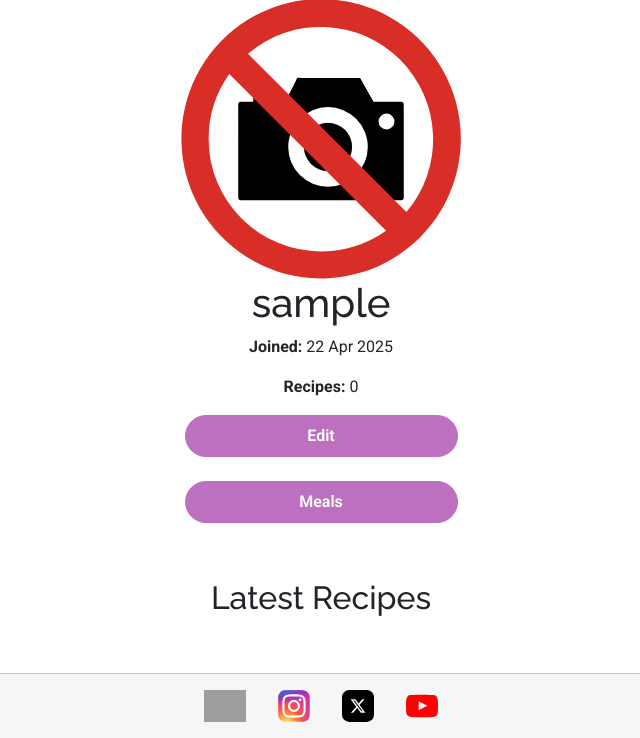
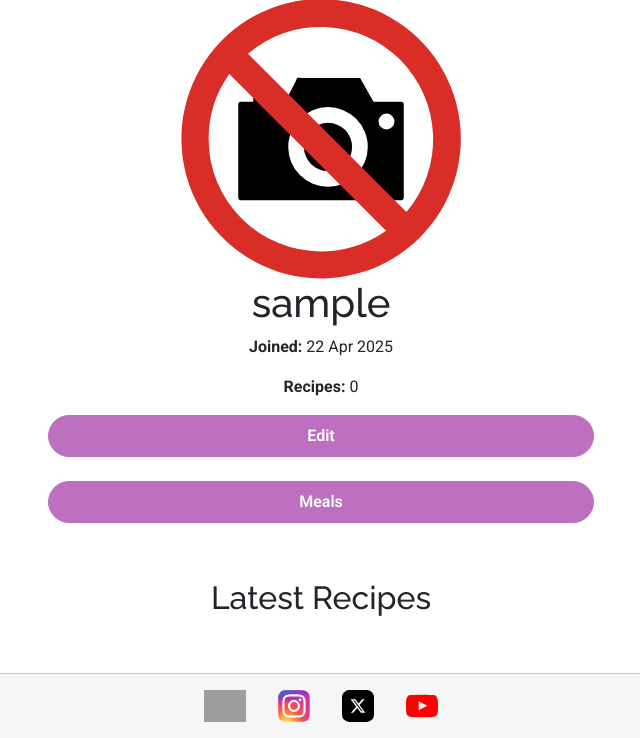
Before and after one commit to mildred-prog/recipe_book, a Django app: template profiles/templates/profiles/profile.html in a window 1280 px wide. Shown: the part 115-853 px from the top of the page, without its empty margins (319-959 px from the left). Run offline with Django 4.2, Linux system fonts and the light colour scheme; the template is opened without the code that fills it: values that come from a table or form of the project are taken from there, others are empty; the visitor is signed in with stand-in values (Sample User, id 1); data comes from the database, SQL or seed files in the repository; some libraries are stand-ins or nearby versions; grey boxes are pictures that could not be loaded.

Commit message:
Update button widths for edit and meals actions in profile

```diff
--- a/profiles/templates/profiles/profile.html
+++ b/profiles/templates/profiles/profile.html
@@ -23,10 +23,10 @@
 
             {% if request.user == profile.user %}
             <div>
-                <button id="myBtn" class="btn btn-primary w-25 mb-4">Edit</button>
+                <button id="myBtn" class="btn btn-primary w-50 w-md-25 mb-4">Edit</button>
             </div>
             <div>
-                <a href="{% url 'meal_planner' %}" class="btn btn-primary w-25 mb-4">Meals</a>
+                <a href="{% url 'meal_planner' %}" class="btn btn-primary w-50 w-md-25 mb-4">Meals</a>
             </div>
             {% endif %}
         </div>
```
